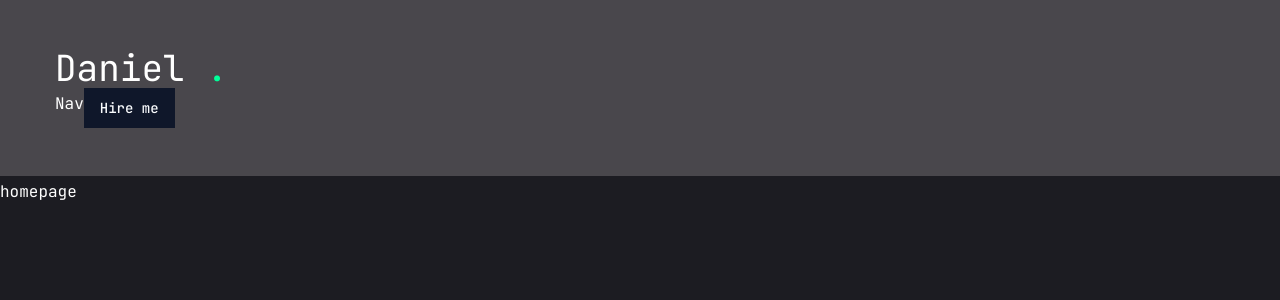
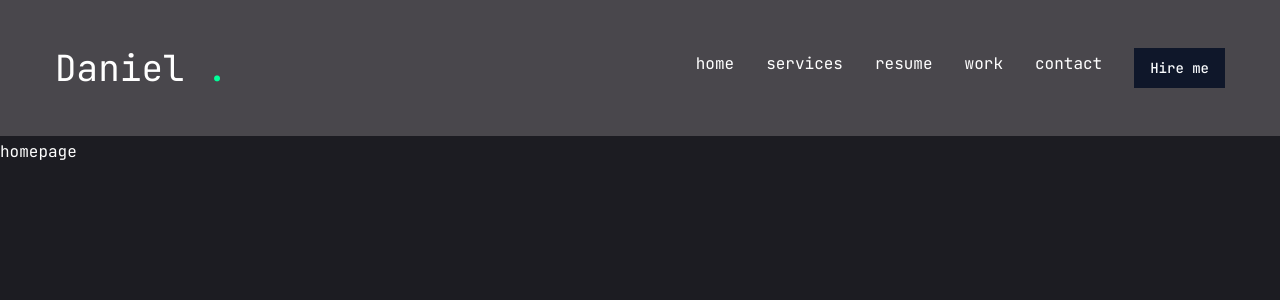
Before and after one commit to BerylBrothers/New-Form, a Next.js app: page / in a window 1280 px wide. Shown: the top 300 px of the page. Built offline with nearby package versions, Linux system fonts and the light colour scheme.

Commit message:
nav bar changes

```diff
--- a/components/Header.jsx
+++ b/components/Header.jsx
@@ -6,7 +6,7 @@ import Nav from "../components/Nav"
 const Header = () => {
   return (
     <header className="py-8 xl:py-12 text-white bg-red-50/20">
-      <div className='container mx-auto'>
+      <div className='container mx-auto flex justify-between items-center'>
       {/* logo */}
      <Link href={"/"}>
      <h1 className='text-4xl'>
@@ -14,7 +14,7 @@ const Header = () => {
      </h1>
      </Link>
      {/* desktop nav & hire me button*/}
-     <div className="hidden xl:flex">
+     <div className="hidden xl:flex gap-8">
      <Nav />
      <Link href="/contact">
      <Button>Hire me</Button>
--- a/components/Nav.jsx
+++ b/components/Nav.jsx
@@ -1,8 +1,42 @@
+"use client"
+
+import Link from "next/link";
+import {usePathname} from "next/navigation"
+
 import React from 'react'
+
+const links = [
+    {
+        name:"home",
+        path:"/",
+    } ,
+    {
+        name:"services",
+        path:"/services",
+    },
+    {
+        name:"resume",
+        path:"/resume",
+    },
+    {
+        name:"work",
+        path:"/work",
+    },
+    {
+        name:"contact",
+        path:"/contact",
+    },
+]
+
+
 
 const Nav = () => {
   return (
-    <div>Nav</div>
+    <nav className="flex gap-8">
+        {links.map((link, index)=>{
+            return <Link href={link.path} key={index}>{link.name}</Link>
+        })}
+    </nav>
   )
 }
 
```
